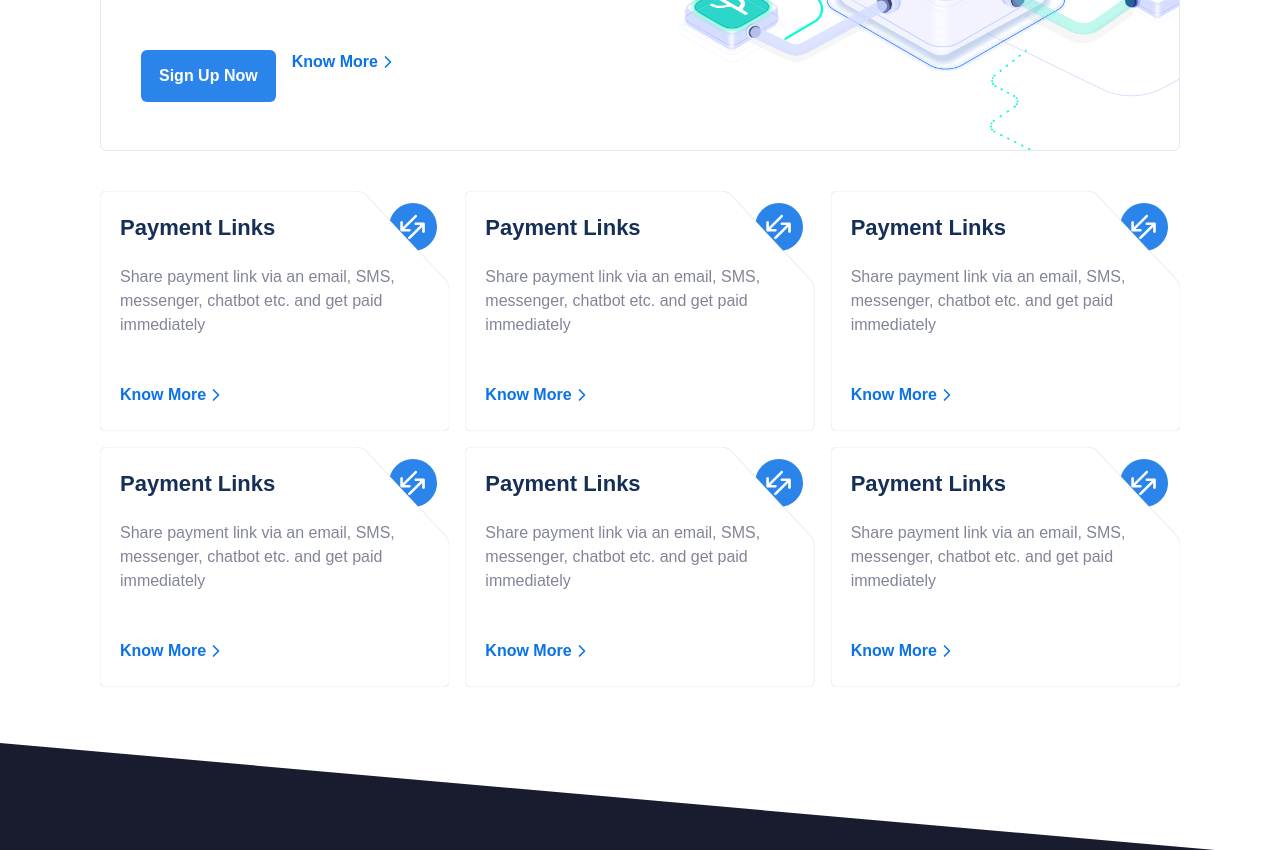
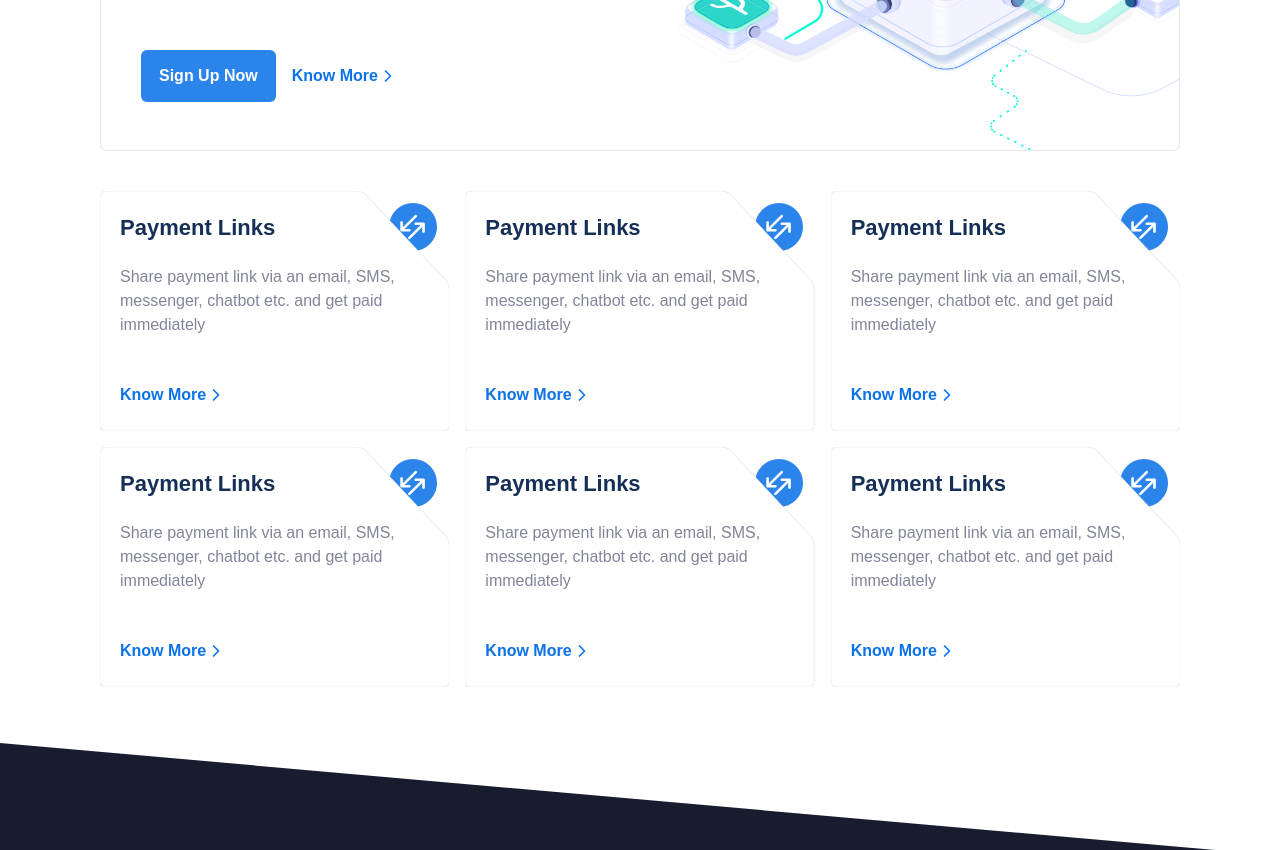
Before and after one commit to Stranger-Siv/RAZORPAY-TW-CLONE, a website built with Vite: page index.html in a window 1280 px wide. Shown: the part 1291-2141 px from the top of the page. Built offline with nearby package versions, Linux system fonts and the light colour scheme.

Commit message:
Razorpay

```diff
--- a/index.html
+++ b/index.html
@@ -240,7 +240,7 @@
                   font-mullish font-bold hover:bg-lightBlue500 translate-all duration-200 "
                   >Sign Up Now</button>
                   <!--hyperlink-->
-                  <div class="flex self-start md:items-center cursor-pointer group">
+                  <div class="flex self-start md:items-center cursor-pointer group mt-3.5">
                       <a href="#"
                       class="font-mullish font-bold text-lightBlue500
                       group-hover:text-grayBlue transition-all duration-200"
```
